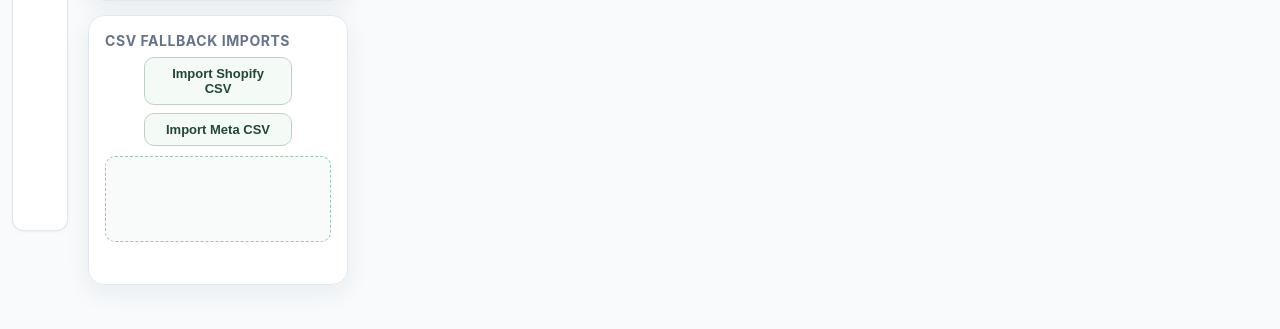
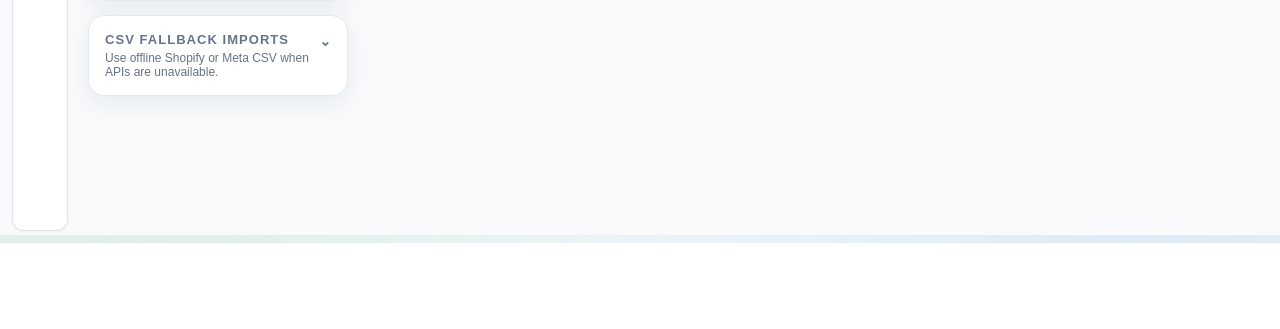
Before and after one commit to xysterical/crispy, a FastAPI app: page /dashboard/data in a window 1280 px wide. Shown: the part 557-886 px from the top of the page. After the commit the page ends 800 px from the top, so only its background shows below. Run offline with FastAPI, Linux system fonts and the light colour scheme; data comes from the database, SQL or seed files in the repository; data that the repository does not hold is empty; some libraries are stand-ins or nearby versions.

Commit message:
fix: collapse offline csv fallback panel

```diff
--- a/app/templates/data_dashboard.html
+++ b/app/templates/data_dashboard.html
@@ -89,6 +89,17 @@
   .tag-warn { background: #fff6e6; color: #9a6b00; }
   .tag-rising { background: #e6f7ee; color: #1a6b44; }
   .tag-declining { background: #ffeaea; color: #a04040; }
+  .csv-collapse-head {
+    width: 100%; display: flex; align-items: flex-start; justify-content: space-between; gap: 8px;
+    border: 0; background: transparent; color: inherit; padding: 0; text-align: left;
+  }
+  .csv-collapse-head:hover { background: transparent; }
+  .csv-collapse-title { display: block; color: var(--muted); font-size: 13px; letter-spacing: .08em; text-transform: uppercase; font-weight: 800; }
+  .csv-collapse-hint { display: block; margin-top: 4px; color: var(--muted); font-size: 12px; font-weight: 400; letter-spacing: 0; text-transform: none; }
+  .csv-collapse-icon { color: var(--muted); font-size: 14px; line-height: 1; padding-top: 2px; }
+  .csv-collapse-body { display: none; margin-top: 10px; }
+  .csv-fallback-card.expanded .csv-collapse-body { display: block; }
+  .csv-fallback-card.expanded .csv-collapse-icon { transform: rotate(180deg); }
   .csv-upload-actions {
     display: flex; flex-direction: column; align-items: center; gap: 8px; margin-top: 8px;
   }
@@ -151,8 +162,15 @@
         <div style="margin-bottom:6px;"><label>Meta interval</label><select id="meta-interval" onchange="saveAutoSync()"><option value="0">Off</option><option value="15">15 min</option><option value="30">30 min</option><option value="60">60 min</option></select></div>
         <div class="sync-status" style="margin-top:8px;"><span class="status-dot off" id="sync-dot"></span><span class="muted" id="sync-status-text">-</span></div>
       </div>
-      <div class="card">
-        <h3>CSV Fallback Imports</h3>
+      <div class="card csv-fallback-card" id="csv-fallback-card">
+        <button class="csv-collapse-head" onclick="toggleCsvFallback()" aria-expanded="false" aria-controls="csv-fallback-body">
+          <span>
+            <span class="csv-collapse-title">CSV Fallback Imports</span>
+            <span class="csv-collapse-hint" id="csv-fallback-hint">Use offline Shopify or Meta CSV when APIs are unavailable.</span>
+          </span>
+          <span class="csv-collapse-icon" id="csv-fallback-icon">⌄</span>
+        </button>
+        <div class="csv-collapse-body" id="csv-fallback-body">
         <input id="offline-shopify-file" type="file" accept=".csv,text/csv" style="display:none;" onchange="uploadOfflineCsv('shopify')" />
         <input id="offline-meta-file" type="file" accept=".csv,text/csv" style="display:none;" onchange="uploadOfflineCsv('meta')" />
         <div class="csv-upload-actions">
@@ -161,6 +179,7 @@
         </div>
         <div id="offline-batches" class="csv-stager"></div>
         <div id="offline-csv-msg" class="muted" style="margin-top:8px;min-height:18px;"></div>
+        </div>
       </div>
     </aside>
     <div class="main-panel">
@@ -391,6 +410,21 @@
       el.textContent=msg;
       el.style.color=type==="ok"?"#1a6b44":type==="warn"?"#a04040":"var(--muted)";
     }
+    function toggleCsvFallback(force){
+      const card=document.getElementById("csv-fallback-card");
+      const head=card?.querySelector(".csv-collapse-head");
+      if(!card) return;
+      const expand=typeof force==="boolean"?force:!card.classList.contains("expanded");
+      card.classList.toggle("expanded", expand);
+      if(head) head.setAttribute("aria-expanded", expand ? "true" : "false");
+    }
+    function updateCsvFallbackHint(count){
+      const hint=document.getElementById("csv-fallback-hint");
+      if(!hint) return;
+      hint.textContent=count>0
+        ? `${count} CSV fallback file${count===1?"":"s"} staged. Expand to review or remove.`
+        : "Use offline Shopify or Meta CSV when APIs are unavailable.";
+    }
     function formatBytes(bytes){
       const value=Number(bytes||0);
       if(!value) return "size unknown";
@@ -415,12 +449,13 @@
     }
     async function loadOfflineBatches(){
       const box=document.getElementById("offline-batches");
-      if(!box || !currentProj){ if(box) box.innerHTML=""; return; }
+      if(!box || !currentProj){ updateCsvFallbackHint(0); if(box) box.innerHTML=""; return; }
       try{
         const data=await api(`/data-dashboard/offline-csv-imports?workspace_name=${encodeURIComponent(currentWs)}&project_name=${encodeURIComponent(currentProj)}`);
         const items=data.items||[];
+        updateCsvFallbackHint(items.length);
         box.innerHTML=renderOfflineRows(items);
-      }catch(e){ box.innerHTML='<div class="csv-stager-empty"><strong>CSV staging unavailable</strong><span>Refresh the dashboard or check the data API.</span></div>'; }
+      }catch(e){ updateCsvFallbackHint(0); box.innerHTML='<div class="csv-stager-empty"><strong>CSV staging unavailable</strong><span>Refresh the dashboard or check the data API.</span></div>'; }
     }
     async function deleteOfflineBatch(batchId){
       if(!currentProj || !batchId) return;
```
Also changed, not shown: tests/test_agent_api_configs.py (+4 -0 lines).
